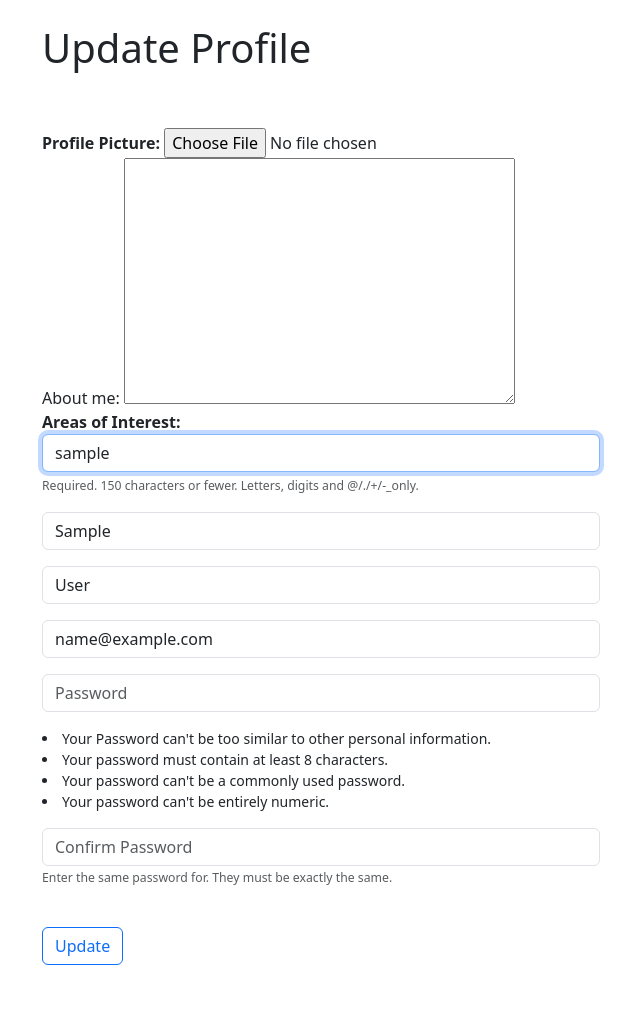
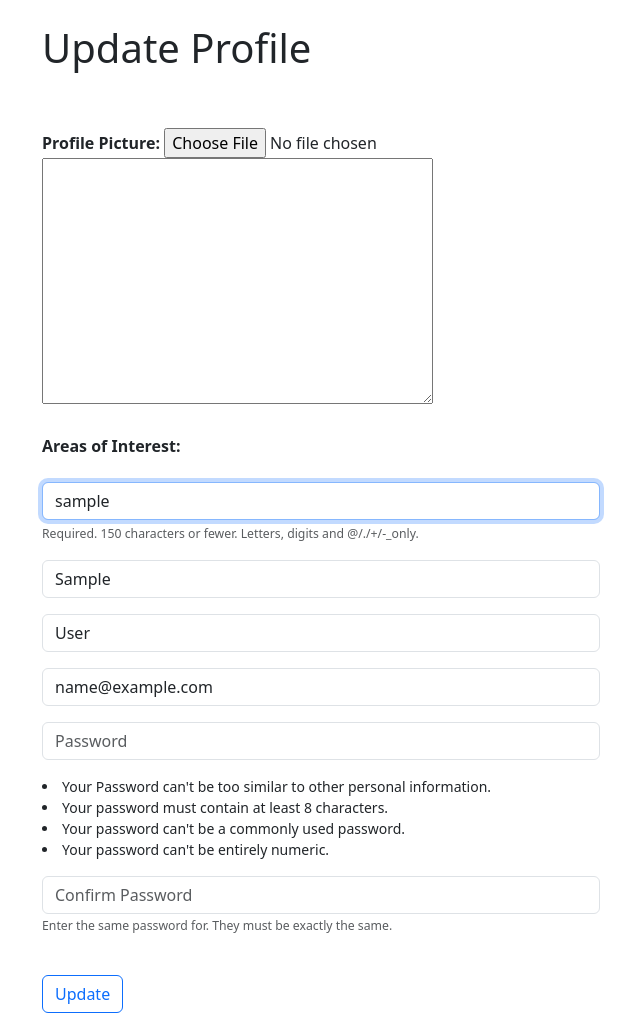
Before and after one commit to LRyder17/back-end-skillfusion, a Django app: page /update_user/ in a window 1280 px wide. Shown: the part 56-1069 px from the top of the page, without its empty margins (319-959 px from the left). Before the commit the page ends 1021 px from the top, so only its background shows below. Run offline with Django 4.2, Linux system fonts and the light colour scheme; the visitor is signed in with stand-in values (Sample User, id 1); data comes from the database, SQL or seed files in the repository; some libraries are stand-ins or nearby versions.

Commit message:
final changes before merge

```diff
--- a/accounts/templates/update_user.html
+++ b/accounts/templates/update_user.html
@@ -10,10 +10,9 @@
         <strong>{{ profile_form.profile_image.label_tag }}</strong>
         {{ profile_form.profile_image }}
         <br/>
-        {{ profile_form.about_me.label_tag }}
         {{ profile_form.about_me }}
         <br/>
-
+        <br/>
         <strong>{{ profile_form.interested_categories.label_tag }}</strong>
         <div class="row">
             {% with categories=profile_form.interested_categories.field.queryset.all %}
@@ -28,7 +27,7 @@
                 {% endfor %}
             {% endwith %}
         </div>
-
+    </br/>
         {{ user_form.as_p }}
         <br/>
         <button type="submit" class="btn btn-outline-primary">Update</button>
```
